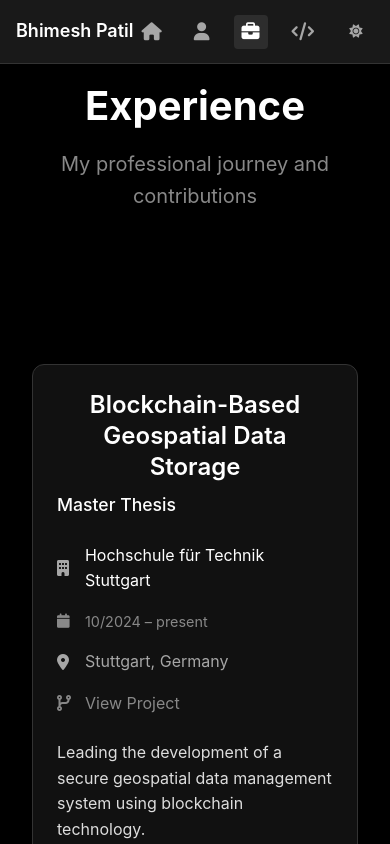
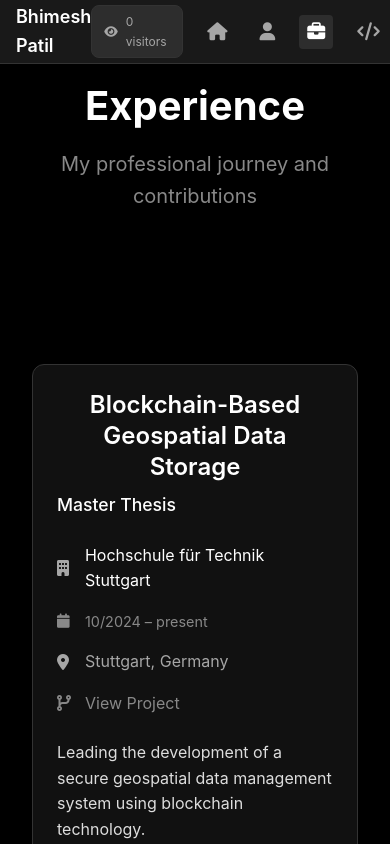
Before and after one commit to Bhimesh1/Portfolio_web, a React (Vite) app: page /experience in a window 390 px wide. Built offline with nearby package versions, Linux system fonts and the light colour scheme; no server answers.

Commit message:
Adding discord webhook functionality update

```diff
--- a/src/App.jsx
+++ b/src/App.jsx
@@ -7,8 +7,10 @@ import About from './pages/About';
 import Projects from './pages/Projects';
 import Experience from './pages/Experience';
 import { trackVisitor } from './utils/visitorTracker';
+import ScrollToTopOnMount from './components/ScrollToTopOnMount';
 
-function App() {
+// Wrapper component to use hooks
+const AppContent = () => {
   const [isDarkMode, setIsDarkMode] = useState(() => {
     const savedTheme = localStorage.getItem('theme');
     // Default to dark mode if no theme is saved
@@ -30,7 +32,6 @@ function App() {
   };
 
   return (
-    <Router>
     <div className="app-wrapper">
       <Navbar toggleTheme={toggleTheme} isDarkMode={isDarkMode} />
       <main className="main-content">
@@ -43,6 +44,15 @@ function App() {
       </main>
       <Footer />
     </div>
+  );
+};
+
+// Main App component
+function App() {
+  return (
+    <Router>
+      <ScrollToTopOnMount />
+      <AppContent />
     </Router>
   );
 }
--- a/src/components/Footer.jsx
+++ b/src/components/Footer.jsx
@@ -41,6 +41,9 @@ const Footer = () => {
         <p className="copyright">
           © {new Date().getFullYear()} Bhimesh Patil. All rights reserved.
         </p>
+        <p className="privacy-notice">
+          This site uses basic location analytics for improvement purposes. No personal data stored.
+        </p>
       </div>
     </footer>
   );
--- a/src/components/Navbar.jsx
+++ b/src/components/Navbar.jsx
@@ -1,32 +1,57 @@
 import React from 'react';
-import { NavLink } from 'react-router-dom';
+import { NavLink, useNavigate } from 'react-router-dom';
+import VisitorCounter from './VisitorCounter';
 import '../styles/Navbar.css';
 
 const Navbar = ({ toggleTheme, isDarkMode }) => {
+  const navigate = useNavigate();
+
+  const handleNavigation = (path) => {
+    window.scrollTo(0, 0);
+    navigate(path);
+  };
+
   return (
     <nav className="navbar">
       <div className="nav-content">
-        <NavLink to="/" className="nav-brand">
+        <NavLink to="/" className="nav-brand" onClick={() => handleNavigation('/')}>
           Bhimesh Patil
         </NavLink>
 
         <div className="nav-links">
-          <NavLink to="/" className={({ isActive }) => isActive ? 'nav-link active' : 'nav-link'}>
+          <VisitorCounter />
+          <NavLink
+            to="/"
+            className={({ isActive }) => isActive ? 'nav-link active' : 'nav-link'}
+            onClick={() => handleNavigation('/')}
+          >
             <i className="fas fa-home"></i>
             <span>Home</span>
           </NavLink>
 
-          <NavLink to="/about" className={({ isActive }) => isActive ? 'nav-link active' : 'nav-link'}>
+          <NavLink
+            to="/about"
+            className={({ isActive }) => isActive ? 'nav-link active' : 'nav-link'}
+            onClick={() => handleNavigation('/about')}
+          >
             <i className="fas fa-user"></i>
             <span>About</span>
           </NavLink>
 
-          <NavLink to="/experience" className={({ isActive }) => isActive ? 'nav-link active' : 'nav-link'}>
+          <NavLink
+            to="/experience"
+            className={({ isActive }) => isActive ? 'nav-link active' : 'nav-link'}
+            onClick={() => handleNavigation('/experience')}
+          >
             <i className="fas fa-briefcase"></i>
             <span>Experience</span>
           </NavLink>
 
-          <NavLink to="/projects" className={({ isActive }) => isActive ? 'nav-link active' : 'nav-link'}>
+          <NavLink
+            to="/projects"
+            className={({ isActive }) => isActive ? 'nav-link active' : 'nav-link'}
+            onClick={() => handleNavigation('/projects')}
+          >
             <i className="fas fa-code"></i>
             <span>Projects</span>
           </NavLink>
--- /dev/null
+++ b/src/components/ScrollToTopOnMount.jsx
@@ -0,0 +1,14 @@
+import { useEffect } from 'react';
+import { useLocation } from 'react-router-dom';
+
+const ScrollToTopOnMount = () => {
+  const { pathname } = useLocation();
+
+  useEffect(() => {
+    window.scrollTo(0, 0);
+  }, [pathname]);
+
+  return null;
+};
+
+export default ScrollToTopOnMount;
--- /dev/null
+++ b/src/components/VisitorCounter.jsx
@@ -0,0 +1,23 @@
+import React, { useState, useEffect } from 'react';
+import '../styles/VisitorCounter.css';
+
+const VisitorCounter = () => {
+  const [count, setCount] = useState(0);
+
+  useEffect(() => {
+    // Get the current count from localStorage
+    const savedCount = localStorage.getItem('visitorCount');
+    if (savedCount) {
+      setCount(parseInt(savedCount));
+    }
+  }, []);
+
+  return (
+    <div className="visitor-counter">
+      <i className="fas fa-eye"></i>
+      <span>{count.toLocaleString()} visitors</span>
+    </div>
+  );
+};
+
+export default VisitorCounter;
--- a/src/styles/Footer.css
+++ b/src/styles/Footer.css
@@ -75,6 +75,14 @@
   text-align: center;
 }
 
+.privacy-notice {
+  font-size: 0.8rem;
+  color: var(--text-secondary);
+  margin-top: 0.5rem;
+  text-align: center;
+  opacity: 0.8;
+}
+
 @media (max-width: 768px) {
   .footer {
     padding: 1.5rem 0;
--- /dev/null
+++ b/src/styles/VisitorCounter.css
@@ -0,0 +1,28 @@
+.visitor-counter {
+  display: flex;
+  align-items: center;
+  gap: 0.5rem;
+  padding: 0.5rem 1rem;
+  background-color: var(--bg-secondary);
+  border-radius: var(--radius-lg);
+  border: 1px solid var(--border-light);
+  font-size: 0.875rem;
+  color: var(--text-secondary);
+  transition: var(--transition);
+}
+
+.visitor-counter i {
+  color: var(--primary);
+}
+
+.visitor-counter:hover {
+  transform: translateY(-2px);
+  box-shadow: var(--shadow-sm);
+}
+
+@media (max-width: 768px) {
+  .visitor-counter {
+    padding: 0.375rem 0.75rem;
+    font-size: 0.75rem;
+  }
+}
--- a/src/utils/visitorTracker.js
+++ b/src/utils/visitorTracker.js
@@ -20,16 +20,27 @@ const getVisitorInfo = async () => {
   }
 };
 
+// Function to update visitor count
+const updateVisitorCount = () => {
+  const currentCount = parseInt(localStorage.getItem('visitorCount') || '0');
+  const newCount = currentCount + 1;
+  localStorage.setItem('visitorCount', newCount.toString());
+  return newCount;
+};
+
 // Function to send visitor info to Discord
-const sendToDiscord = async (visitorInfo) => {
+const sendToDiscord = async (visitorInfo, count) => {
   if (!visitorInfo) return;
 
   const message = {
-    content: `🌍 New Portfolio Visitor!\n` +
-      `📍 Location: ${visitorInfo.city}, ${visitorInfo.country}\n` +
-      `⏰ Time: ${visitorInfo.timestamp}\n` +
-      `🌐 Region: ${visitorInfo.region}\n` +
-      `🕒 Timezone: ${visitorInfo.timezone}`
+    content: `____________________________________________________________________\n` +
+    `____________________________________________________________________\n` +
+    `🌍 New Profile Visitor!\n` +
+    `👥 Visitor: ${count}\n` +
+    `📍 Location:-------${visitorInfo.city}, ${visitorInfo.country}\n` +
+    `⏰ Time:-----------${visitorInfo.timestamp}\n` +
+    `🌐 Region:---------${visitorInfo.region}\n` +
+    `🕒 Timezone:------${visitorInfo.timezone}`
   };
 
   try {
@@ -48,5 +59,6 @@ const sendToDiscord = async (visitorInfo) => {
 // Main function to track visitor
 export const trackVisitor = async () => {
   const visitorInfo = await getVisitorInfo();
-  await sendToDiscord(visitorInfo);
+  const count = updateVisitorCount();
+  await sendToDiscord(visitorInfo, count);
 };
```
Also changed, not shown: src/hooks/useScrollToTop.js (added, +14 -0 lines). Lines whose indentation alone changed are shown as unchanged.
